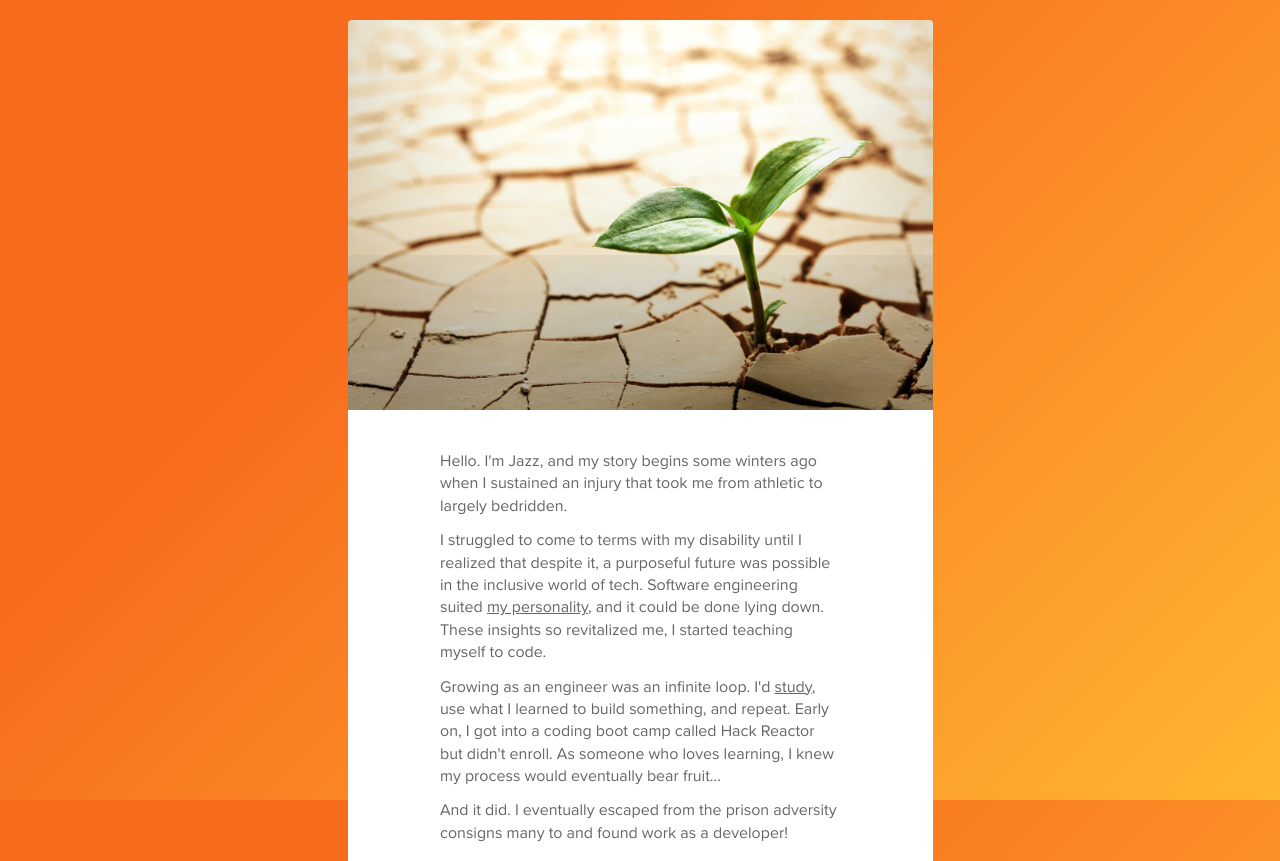
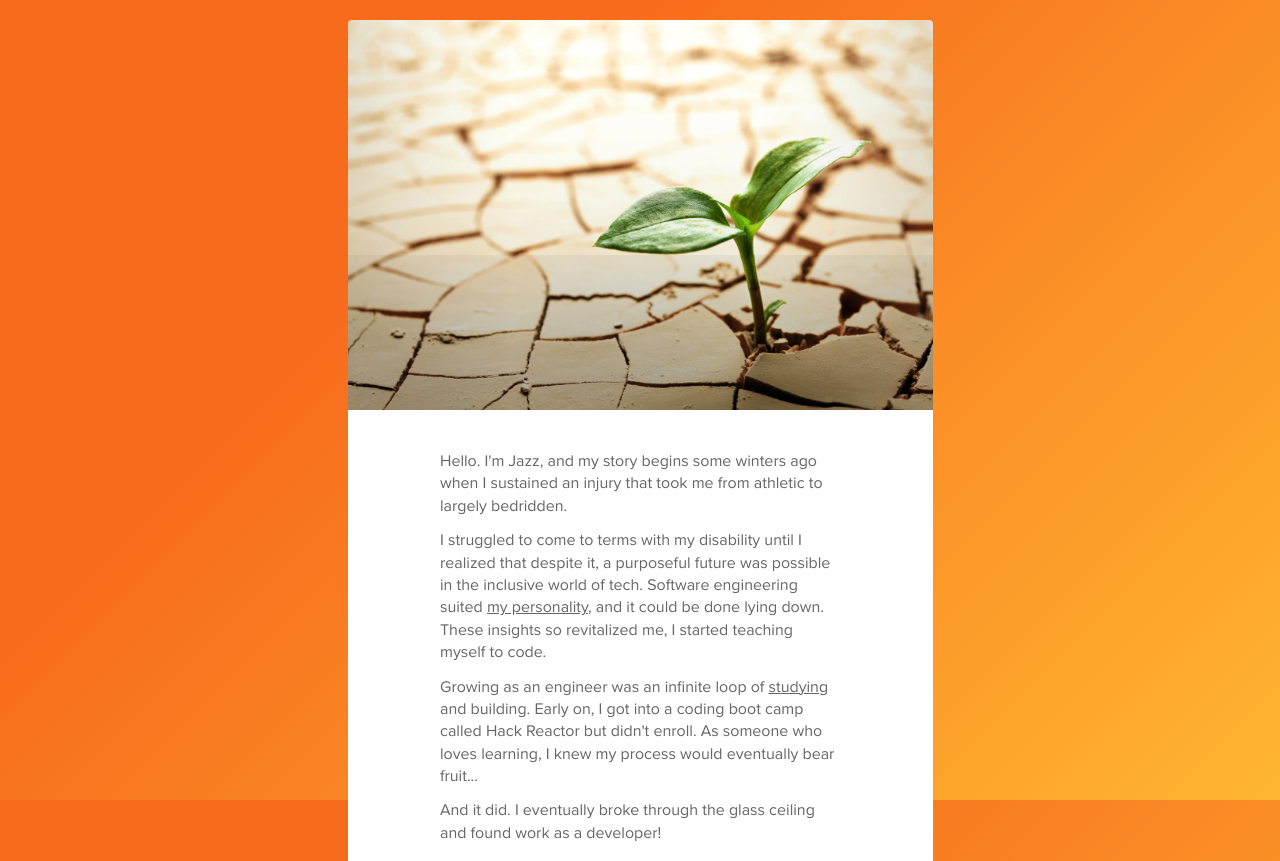
Before and after one commit to azzang/my-story, a website: page index.html in a window 1280 px wide. Shown: the top 861 px of the page. Drawn offline with Linux system fonts and the light colour scheme.

Commit message:
edit verbiage

```diff
--- a/index.html
+++ b/index.html
@@ -33,8 +33,8 @@
           <section class="story">
             <p>Hello. I'm Jazz, and my story begins some winters ago when I sustained an injury that took me from athletic to largely bedridden.</p>
             <p>I struggled to come to terms with my disability until I realized that despite it, a purposeful future was possible in the inclusive world of tech. Software engineering suited <a href="http://www.personalitypage.com/html/INTJ.html" target="_blank">my personality</a>, and it could be done lying down. These insights so revitalized me, I started teaching myself to code.</p>
-            <p>Growing as an engineer was an infinite loop. I'd <a href="http://eloquentjavascript.net/" target="_blank">study</a>, use what I learned to build something, and repeat. Early on, I got into a coding boot camp called Hack Reactor but didn't enroll. As someone who loves learning, I knew my process would eventually bear fruit...</p>
-            <p>And it did. I eventually escaped from the prison adversity consigns many to and found work as a developer!</p>
+            <p>Growing as an engineer was an infinite loop of <a href="http://eloquentjavascript.net/" target="_blank">studying</a> and building. Early on, I got into a coding boot camp called Hack Reactor but didn't enroll. As someone who loves learning, I knew my process would eventually bear fruit...</p>
+            <p>And it did. I eventually broke through the glass ceiling and found work as a developer!</p>
           </section>
           <ul class="social-links">
             <li>
```
